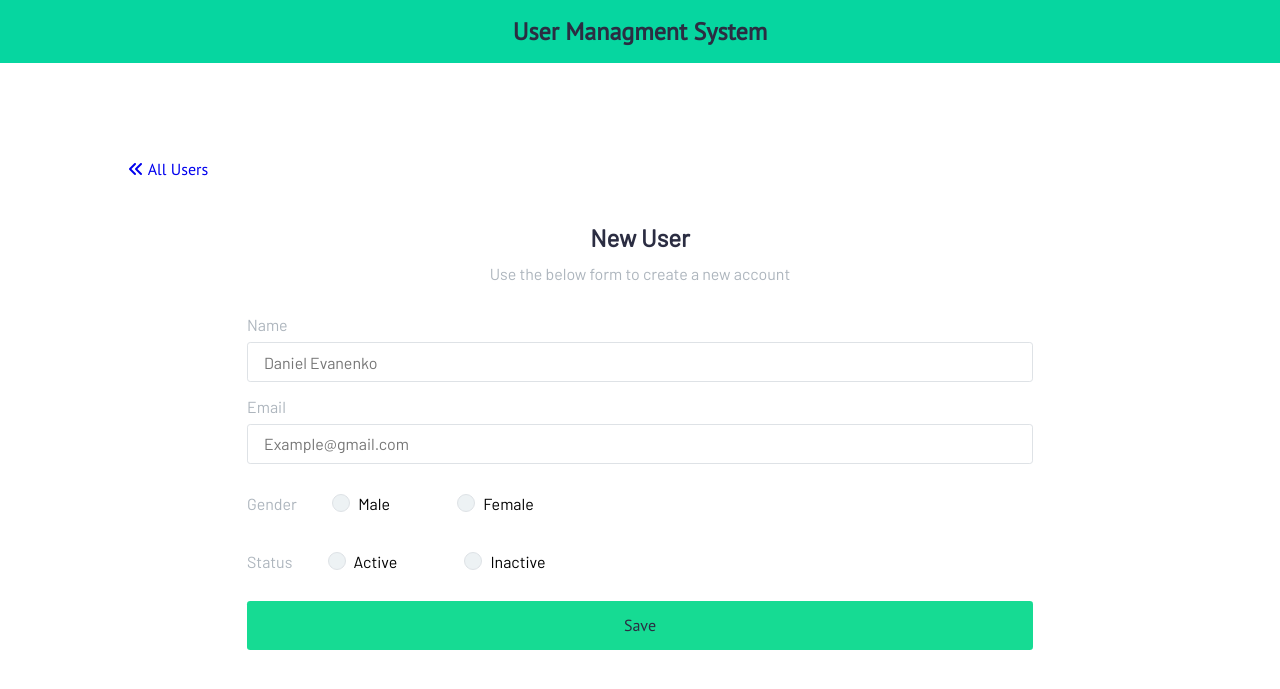
After one commit to daniel-evanenko/CRUD-APP-User-Managment-System-, a Node server app: page /add-user in a window 1280 px wide. The commit adds this page. Shown: the top 689 px of the page. Run offline with Node 20, Linux system fonts and the light colour scheme; some libraries are stand-ins or nearby versions.

Commit message:
add update-user

```diff
--- a/server.js
+++ b/server.js
@@ -27,4 +27,12 @@ app.get('/',(req,res)=>{
     res.render('index');
 })
 
+app.get('/add-user',(req,res)=>{
+    res.render('add_user');
+})
+
+app.get('/update-user',(req,res)=>{
+    res.render('update_user');
+})
+
 app.listen(PORT, ()=> { console.log(`Server is running on http://localhost:${PORT}`)});
--- /dev/null
+++ b/views/add_user.ejs
@@ -0,0 +1,25 @@
+<!-- include header-->
+<%- include('include/_header')%>
+<!-- /include header-->
+
+    <!-- Main Site-->
+    <main id="site-main">
+        <div class="container">
+            <div class="box-nav d-flex-justify-between">
+                <div class="filter">
+                    <a href="/"> <i class="fas fa-angle-double-left"></i> All Users</a>
+                </div>
+            </div>
+            <div class="form-title text-center">
+                <h2 class="text-dark">New User</h2>
+                <span class="text-light">Use the below form to create a new account</span>
+            </div>
+    <!-- add user form-->
+    <%- include('include/_form')%>
+        </div>
+    </main>
+    <!-- /Main Site-->
+
+<!-- include footer-->
+<%- include('include/_footer')%>
+<!-- /include footer-->
--- /dev/null
+++ b/views/include/_form.ejs
@@ -0,0 +1,41 @@
+            <!-- Form handling -->
+            <form method="POST" id="add_user">
+                <div class="new_user">
+                    <div class="form-group">
+                        <label for="name" class="text-light">Name</label>
+                        <input type="hidden" name="id" value="">
+                        <input type="text" name="name" value="" placeholder="Daniel Evanenko">
+                    </div>
+                    <div class="form-group">
+                        <label for="email" class="text-light">Email</label>
+                        <input type="hidden" name="id" value="">
+                        <input type="text" name="name" value="" placeholder="Example@gmail.com">
+                    </div>
+                    <div class="form-group">
+                        <label for="gender" class="text-light">Gender</label>
+                        <div class="radio inline">
+                            <input type="radio" id="radio-2" name="gender" value="Male" >
+                            <label for="radio-2" class="radio-label">Male</label>
+                        </div>
+                        <div class="radio inline">
+                            <input type="radio" id="radio-3" name="gender" value="Female" >
+                            <label for="radio-3" class="radio-label">Female</label>
+                        </div>
+                    </div>
+                    <div class="form-group">
+                        <label for="gender" class="text-light">Status</label>
+                        <div class="radio inline">
+                            <input type="radio" id="radio-4" name="status" value="Active" >
+                            <label for="radio-4" class="radio-label">Active</label>
+                        </div>
+                        <div class="radio inline">
+                            <input type="radio" id="radio-5" name="status" value="Inactive" >
+                            <label for="radio-5" class="radio-label">Inactive</label>
+                        </div>
+                    </div>
+                    <div class="form-group">
+                        <button type="submit" class="btn text-dark update">Save</button>
+                    </div>
+                </div>
+            </form>
+            <!-- /Form handling -->
--- a/views/include/_header.ejs
+++ b/views/include/_header.ejs
@@ -4,6 +4,9 @@
     <meta charset="UTF-8">
     <meta http-equiv="X-UA-Compatible" content="IE=edge">
     <meta name="viewport" content="width=device-width, initial-scale=1.0">
+    <link rel="stylesheet" href="https://cdnjs.cloudflare.com/ajax/libs/font-awesome/6.1.2/css/all.min.css" integrity="sha512-1sCRPdkRXhBV2PBLUdRb4tMg1w2YPf37qatUFeS7zlBy7jJI8Lf4VHwWfZZfpXtYSLy85pkm9GaYVYMfw5BC1A==" crossorigin="anonymous" referrerpolicy="no-referrer" />
+
+    <link rel="stylesheet" href="css/style.css">
     <title>CRUD Application</title>
 </head>
 <body>
```
Also changed, not shown: views/include/_show.ejs (added, +15 -0 lines), views/index.ejs (+29 -1 lines), views/update_user.ejs (added, +65 -0 lines).
